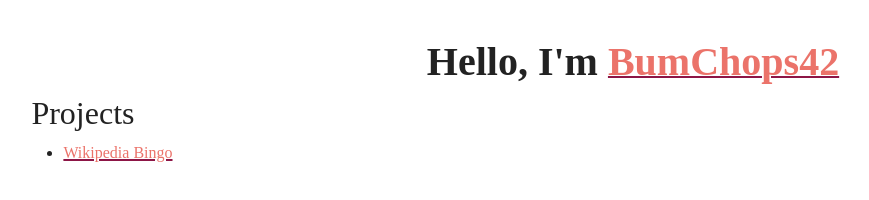
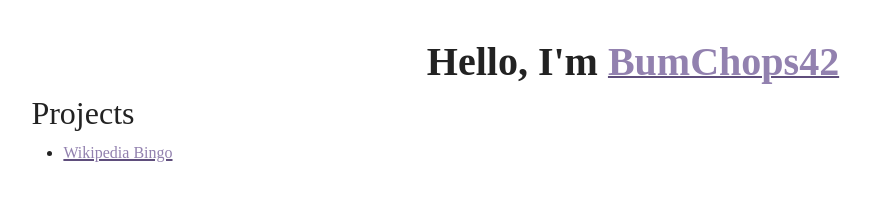
Before and after one commit to BumChops42/bumchops42.github.io, a plain HTML site: page index.html in a window 1280 px wide. Shown: the whole page, without its empty margins (7-876 px from the left). Drawn offline with nearby package versions, Linux system fonts and the light colour scheme; a web font is replaced by a local one.

Commit message:
Updated highlight colours

```diff
--- a/style.css
+++ b/style.css
@@ -17,13 +17,13 @@
     --light-grey: light-dark(var(--grey-1), var(--grey-2));
     --dark-grey: light-dark(var(--grey-2), var(--grey-1));
 
-    --light-highlight: #eb736a;
-    --dark-highlight: #8d1646;
+    --light-highlight: #9281af;
+    --dark-highlight: #5f4e7c;
     --light-highlight-colour: light-dark(var(--dark-highlight), var(--light-highlight));
     --dark-highlight-colour: light-dark(var(--light-highlight), var(--dark-highlight));
 
-    --light-alt-highlight: #6ae2eb;
-    --dark-alt-highlight: #16778d;
+    --light-alt-highlight: #01c6b9;
+    --dark-alt-highlight: #01645d;
     --light-alt-highlight-colour: light-dark(var(--dark-alt-highlight), var(--light-alt-highlight));
     --dark-alt-highlight-colour: light-dark(var(--light-alt-highlight), var(--dark-alt-highlight));
 }
```
